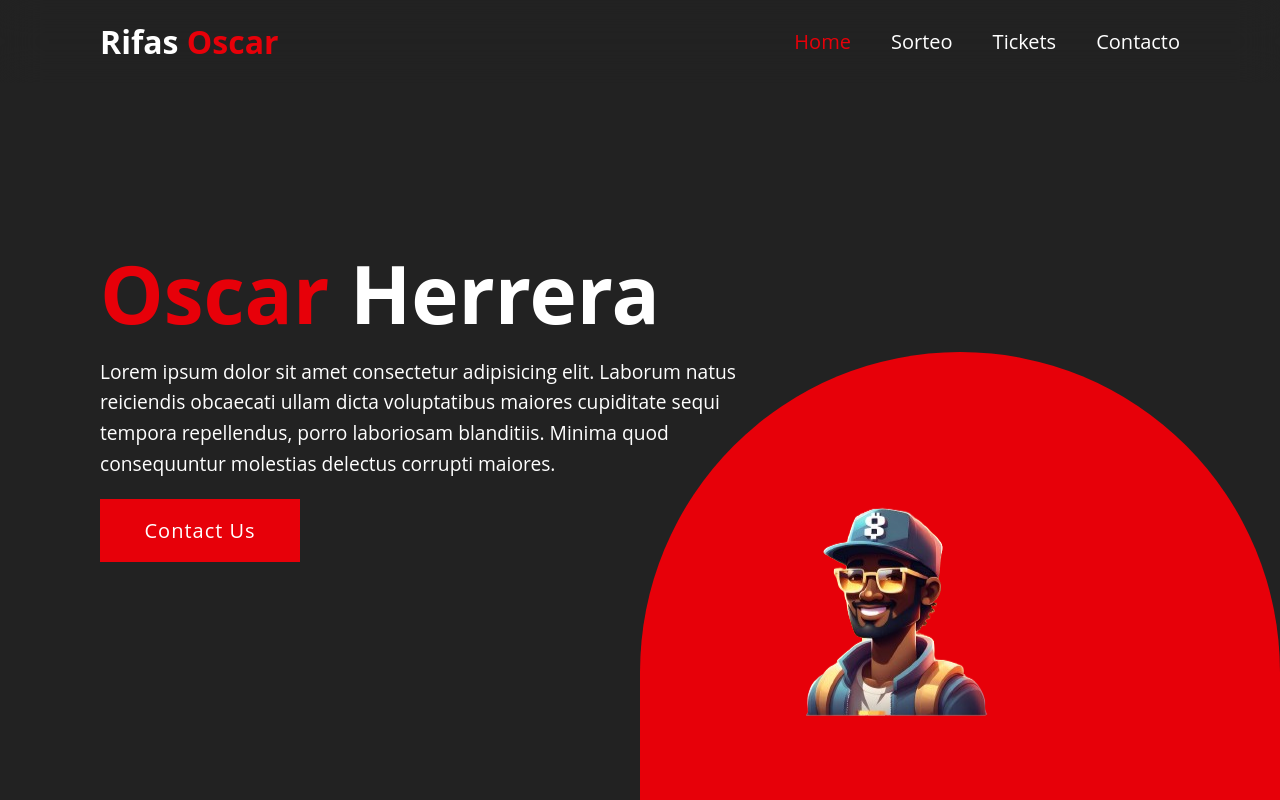
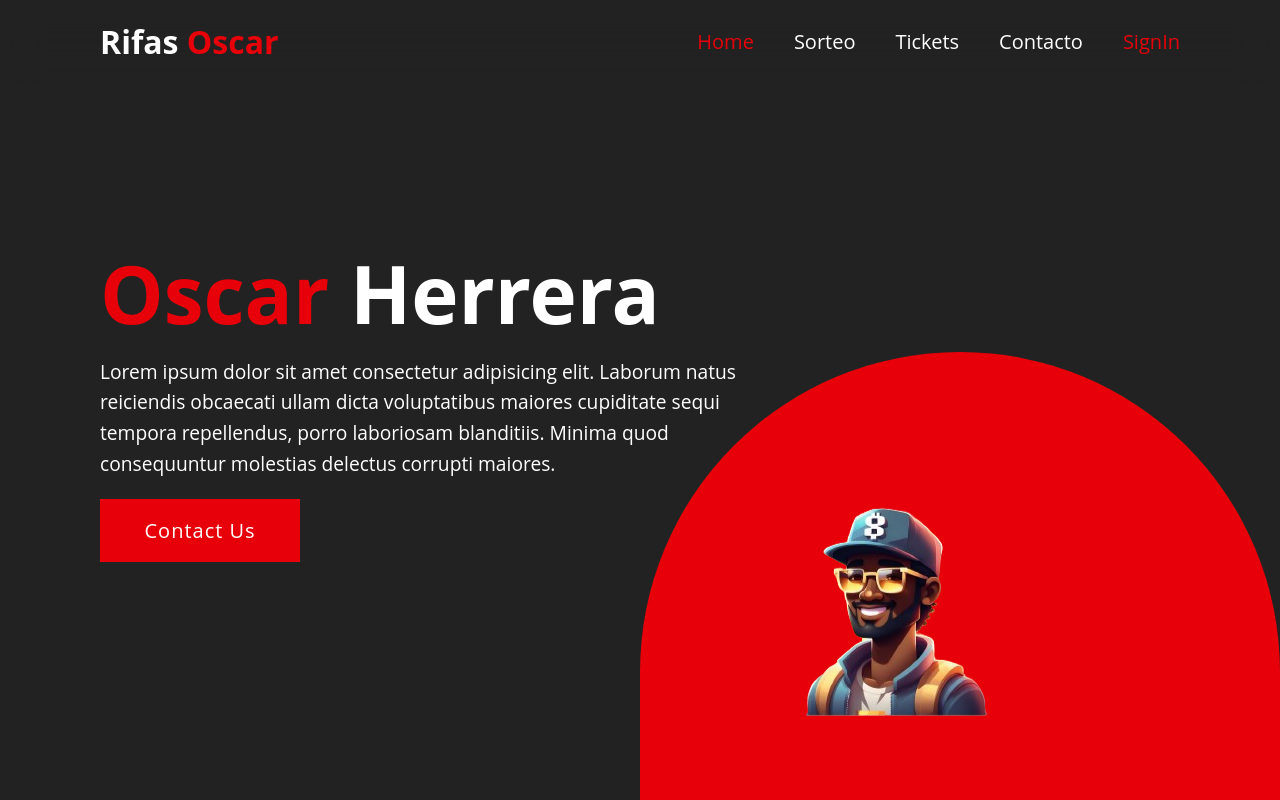
Before and after one commit to SnowCardenas/Sorteo-Project, a React (Vite) app: page / in a window 1280 px wide. Shown: the top 800 px of the page. Built offline with nearby package versions, Linux system fonts and the light colour scheme.

Commit message:
add button signIn navbar

```diff
--- a/src/components/Navbar.css
+++ b/src/components/Navbar.css
@@ -42,6 +42,7 @@
 .navbar-desktop ul li:hover a {
   color: #e70009;
 }
+
 .navbar-desktop ul li a:hover {
   transition: 0.5s;
   letter-spacing: 1px;
@@ -85,9 +86,9 @@
     display: inline-block;
     visibility: visible;
     position: absolute;
-    top: -300px;
+    top: -315px;
     width: 100%;
-    height: 290px;
+    height: 340px;
     background-color: #2e2f34;
     z-index: 1000;
     transition: top 0.5s ease;
@@ -132,3 +133,6 @@
     letter-spacing: 1px;
   }
 }
+.nav-signIn {
+  color: #e70009 !important;
+}
--- a/src/components/Navbar.jsx
+++ b/src/components/Navbar.jsx
@@ -2,6 +2,7 @@ import { useState } from "react";
 import "./Navbar.css";
 import { RxHamburgerMenu } from "react-icons/rx";
 import { IoMdClose } from "react-icons/io";
+import { Link } from "react-router-dom";
 
 export const Navbar = () => {
   const [sidebarOpen, setSidebarOpen] = useState(false);
@@ -27,6 +28,11 @@ export const Navbar = () => {
           <li>
             <a href="#contact-us">Contacto</a>
           </li>
+          <li>
+            <Link className="nav-signIn" to="/signIn">
+              SignIn
+            </Link>
+          </li>
         </ul>
       </div>
       <header className="navbar-desktop">
@@ -47,6 +53,11 @@ export const Navbar = () => {
           <li>
             <a href="#contact-us">Contacto</a>
           </li>
+          <li>
+            <Link className="nav-signIn" to="/signIn">
+              SignIn
+            </Link>
+          </li>
         </ul>
       </header>
       {/*Responsive*/}
```
